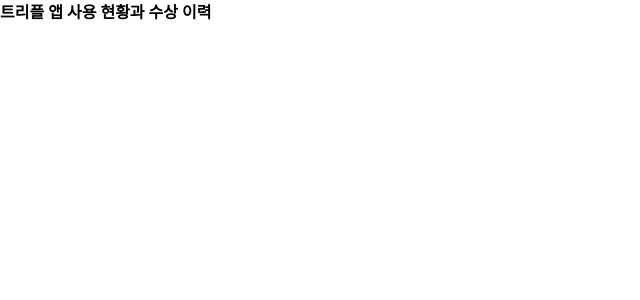
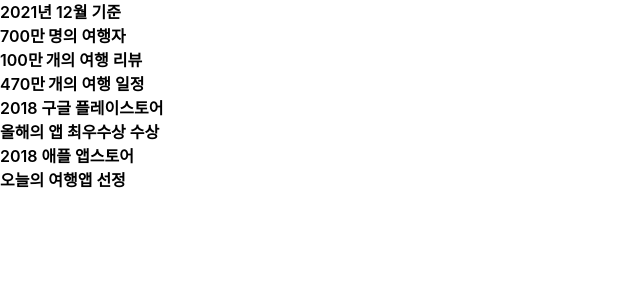
Before and after one commit to sgyoon-dev/frontend-assignment, a React (Vite) app: page / in a window 1280 px wide. Shown: the top 300 px of the page, without its empty margins (0-640 px from the left). Built offline with nearby package versions, Linux system fonts and the light colour scheme.

Commit message:
기본 html 마크업 작성

```diff
--- a/src/App.tsx
+++ b/src/App.tsx
@@ -1,10 +1,56 @@
 import Layout from 'components/Layout'
+import { visuallyHiddenStyle } from 'styles/common'
+// import appIcon from 'assets/images/triple@2x.png'
+// import googleAppStoreIcon from 'assets/images/play-store@2x.png'
+// import appleIcon from 'assets/images/badge-apple@4x.png'
 
 function App() {
   return (
     <Layout>
       <main>
-        <h1>트리플 앱 사용 현황과 수상 이력</h1>
+        <h1 css={visuallyHiddenStyle}>트리플 앱 사용 현황과 수상 이력</h1>
+        <section>
+          {/* icon */}
+          <p>
+            <span>2021년 12월 기준</span>
+          </p>
+          <div>
+            <p>
+              <strong>
+                <span>700</span>만 명
+              </strong>
+              의 여행자
+            </p>
+            <p>
+              <strong>
+                <span>100</span>만 개
+              </strong>
+              의 여행 리뷰
+            </p>
+            <p>
+              <strong>
+                <span>470</span>만 개
+              </strong>
+              의 여행 일정
+            </p>
+          </div>
+          <div>
+            <p>
+              {/* icon */}
+              <span />
+              2018 구글 플레이스토어
+              <br />
+              올해의 앱 최우수상 수상
+            </p>
+            <p>
+              {/* icon */}
+              <span />
+              2018 애플 앱스토어
+              <br />
+              오늘의 여행앱 선정
+            </p>
+          </div>
+        </section>
       </main>
     </Layout>
   )
--- /dev/null
+++ b/src/styles/common.ts
@@ -0,0 +1,13 @@
+import { css } from '@emotion/react'
+
+// https://www.a11yproject.com/posts/how-to-hide-content/
+// 접근성을 보장하며 화면에서 요소를 보이지 않도록 설정하는 스타일
+export const visuallyHiddenStyle = css`
+  clip: rect(0 0 0 0);
+  clip-path: inset(50%);
+  height: 1px;
+  overflow: hidden;
+  position: absolute;
+  white-space: nowrap;
+  width: 1px;
+`
```
